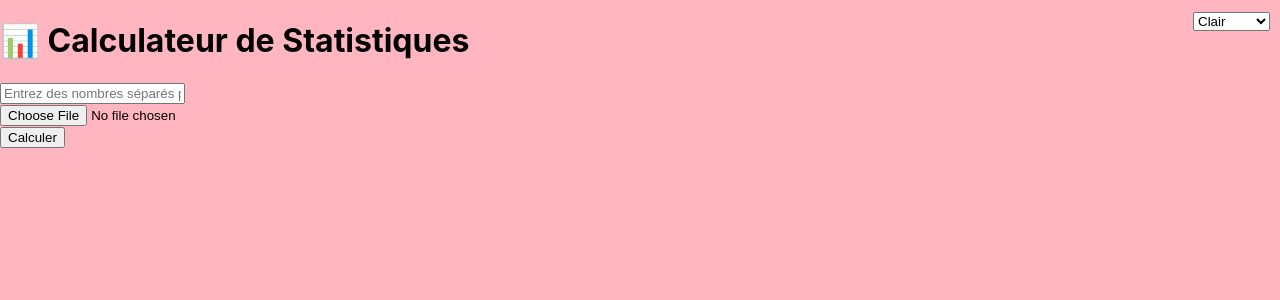
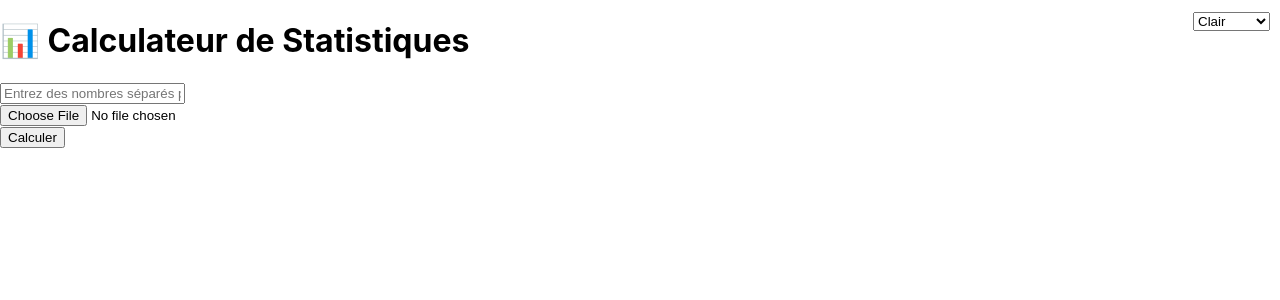
Before and after one commit to ayagaci/frontend-statistiques, a React (Create React App) app: page / in a window 1280 px wide. Shown: the top 300 px of the page. Built offline with nearby package versions, Linux system fonts and the light colour scheme.

Commit message:
Ajout du thème sombre et clair

```diff
--- a/src/index.css
+++ b/src/index.css
@@ -5,7 +5,7 @@
 
 body {
   margin: 0;
-  background-color: lightpink;
+  background-color: var(--bg-color);
   color: var(--text-color);
   font-family: -apple-system, BlinkMacSystemFont, 'Segoe UI', 'Roboto', 'Oxygen',
     'Ubuntu', 'Cantarell', 'Fira Sans', 'Droid Sans', 'Helvetica Neue',
```
